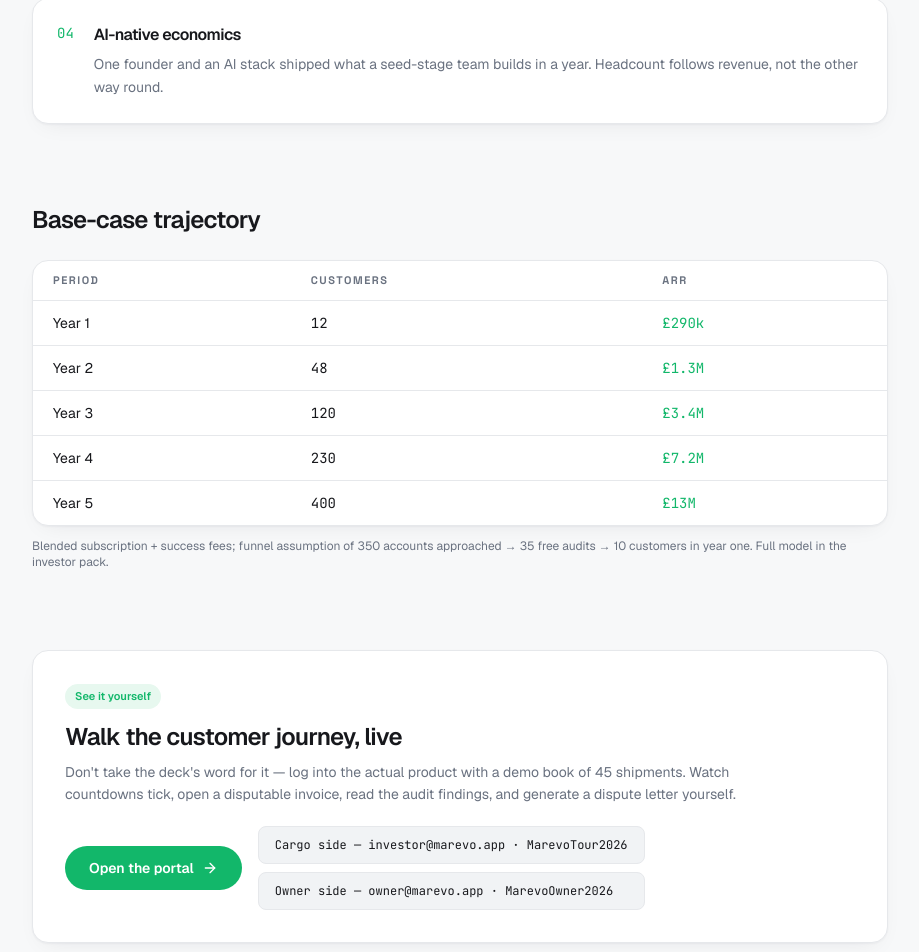
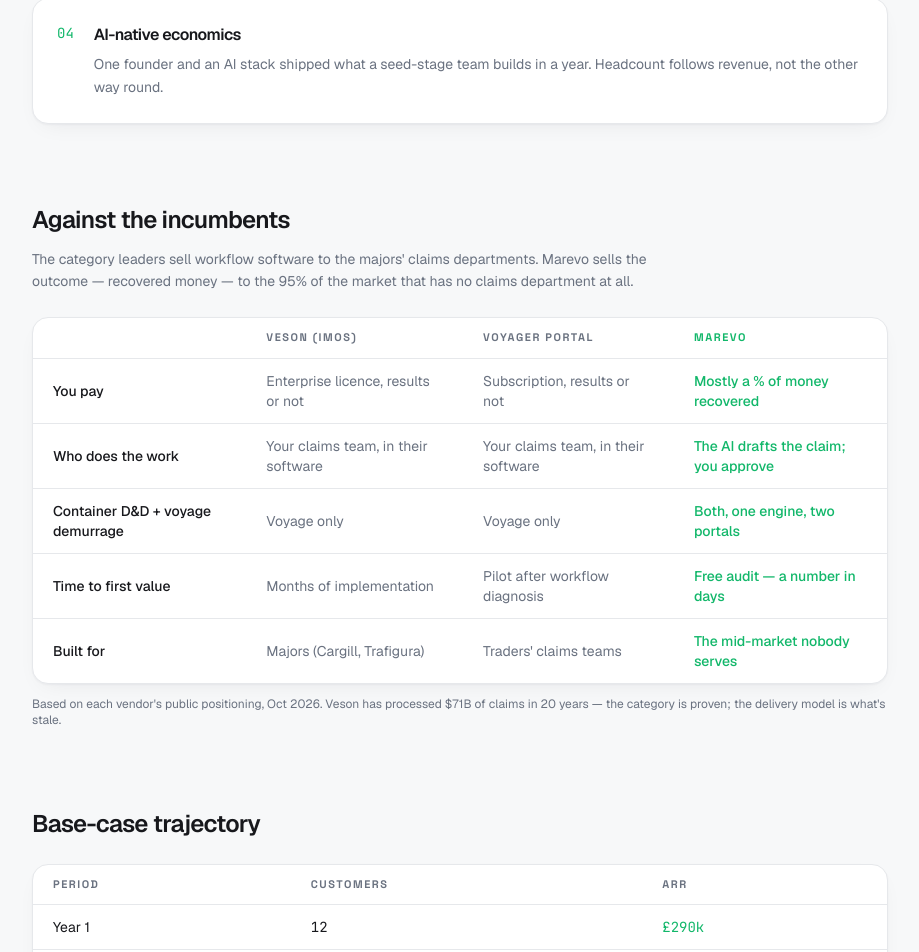
Before and after one commit to ghost44factory/meridian-, a Next.js app: page /investors in a window 1280 px wide. Shown: the part 1879-2831 px from the top of the page, without its empty margins (180-1099 px from the left). Built offline with nearby package versions, Linux system fonts and the light colour scheme; no server answers.

Commit message:
Investors page: incumbent comparison table (Veson/Voyager vs Marevo)
Co-Authored-By: Claude Fable 5 <noreply@anthropic.com>
Claude-Session: https://claude.ai/code/session_013QEkFAUmQLhZBY69AEiwEm

```diff
--- a/src/app/investors/page.tsx
+++ b/src/app/investors/page.tsx
@@ -53,6 +53,38 @@ export default function Investors() {
           <Point n="03" title="Data compounds" body="Every audit teaches the system which carriers overcharge, where, and what wins. At scale that dataset is a product of its own — and a moat no entrant starts with." />
           <Point n="04" title="AI-native economics" body="One founder and an AI stack shipped what a seed-stage team builds in a year. Headcount follows revenue, not the other way round." />
         </div>
+      </section>
+
+      <section className="mx-auto max-w-4xl px-5 py-10">
+        <h2 className="text-2xl font-semibold">Against the incumbents</h2>
+        <p className="mt-3 max-w-2xl text-sm leading-relaxed text-muted">
+          The category leaders sell workflow software to the majors&apos; claims departments.
+          Marevo sells the outcome — recovered money — to the 95% of the market that has
+          no claims department at all.
+        </p>
+        <div className="card mt-6 overflow-x-auto">
+          <table className="w-full min-w-[640px] text-sm">
+            <thead>
+              <tr className="border-b border-border text-left font-display text-[11px] font-semibold uppercase tracking-[0.14em] text-muted">
+                <th className="px-5 py-3"></th>
+                <th className="px-5 py-3">Veson (IMOS)</th>
+                <th className="px-5 py-3">Voyager Portal</th>
+                <th className="px-5 py-3 text-accent">Marevo</th>
+              </tr>
+            </thead>
+            <tbody className="divide-y divide-border">
+              <CompareRow label="You pay" a="Enterprise licence, results or not" b="Subscription, results or not" c="Mostly a % of money recovered" />
+              <CompareRow label="Who does the work" a="Your claims team, in their software" b="Your claims team, in their software" c="The AI drafts the claim; you approve" />
+              <CompareRow label="Container D&D + voyage demurrage" a="Voyage only" b="Voyage only" c="Both, one engine, two portals" />
+              <CompareRow label="Time to first value" a="Months of implementation" b="Pilot after workflow diagnosis" c="Free audit — a number in days" />
+              <CompareRow label="Built for" a="Majors (Cargill, Trafigura)" b="Traders' claims teams" c="The mid-market nobody serves" />
+            </tbody>
+          </table>
+        </div>
+        <p className="mt-3 text-xs text-muted">
+          Based on each vendor&apos;s public positioning, Oct 2026. Veson has processed $71B
+          of claims in 20 years — the category is proven; the delivery model is what&apos;s stale.
+        </p>
       </section>
 
       <section className="mx-auto max-w-4xl px-5 py-10">
@@ -154,6 +186,17 @@ function InvStat({ big, label }: { big: string; label: string }) {
   );
 }
 
+function CompareRow({ label, a, b, c }: { label: string; a: string; b: string; c: string }) {
+  return (
+    <tr>
+      <td className="px-5 py-3 font-medium">{label}</td>
+      <td className="px-5 py-3 text-muted">{a}</td>
+      <td className="px-5 py-3 text-muted">{b}</td>
+      <td className="px-5 py-3 font-medium text-accent">{c}</td>
+    </tr>
+  );
+}
+
 function Point({ n, title, body }: { n: string; title: string; body: string }) {
   return (
     <div className="card flex gap-5 p-6">
```
